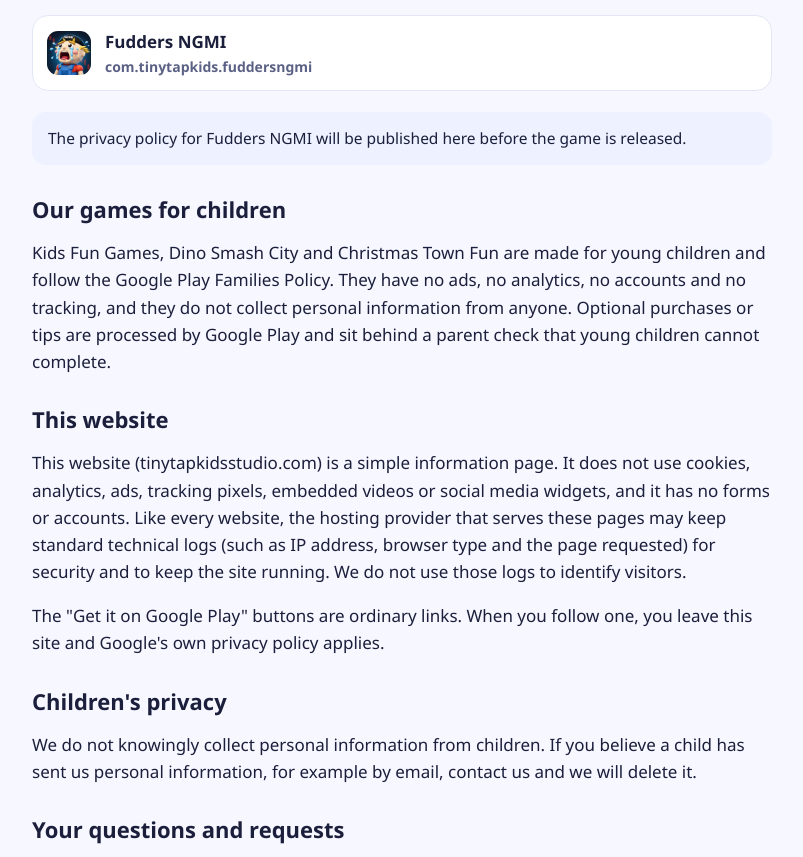
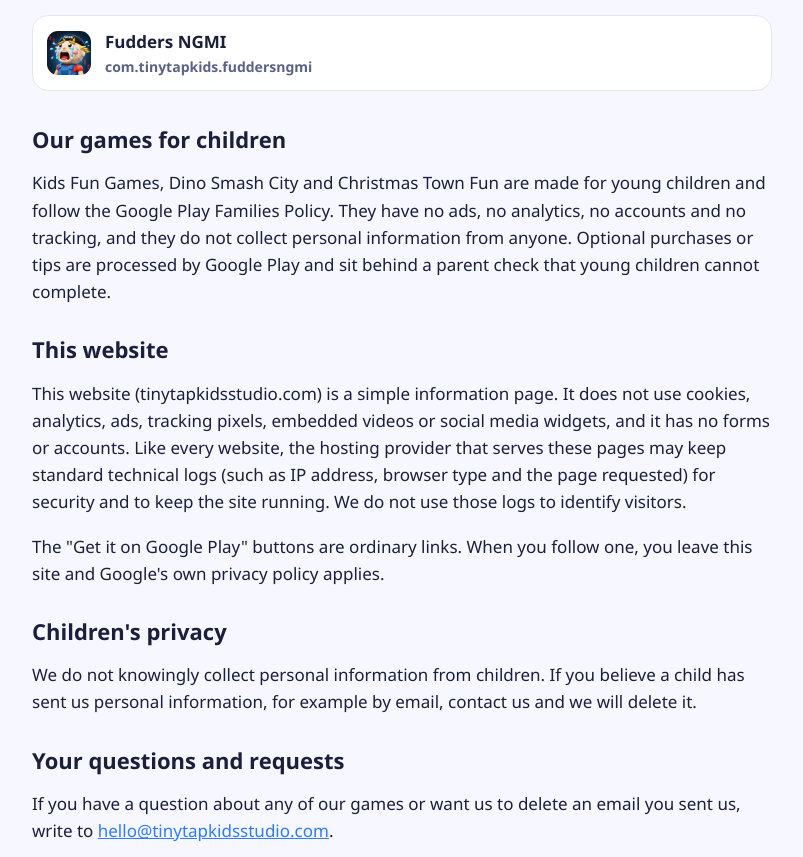
Before and after one commit to hirena85/tinytapkidsstudio-site, a plain HTML site: page privacy/index.html in a window 1280 px wide. Shown: the part 1170-2027 px from the top of the page, without its empty margins (238-1041 px from the left). Drawn offline with Linux system fonts and the light colour scheme.

Commit message:
Privacy page: drop the 'Fudders policy coming' note
Co-Authored-By: Claude Opus 5.5 <noreply@anthropic.com>

```diff
--- a/privacy/index.html
+++ b/privacy/index.html
@@ -50,7 +50,6 @@
 <li><a href="deep-glow/"><img src="../img/deep-glow-icon.webp" alt="" width="44" height="44"><div>Deep Glow<span>com.tinytapkids.deepglow</span></div></a></li>
 <li><a href="fudders-ngmi/"><img src="../img/fudders-ngmi-icon.webp" alt="" width="44" height="44"><div>Fudders NGMI<span>com.tinytapkids.fuddersngmi</span></div></a></li>
   </ul>
-  <p class="note">The privacy policy for Fudders NGMI will be published here before the game is released.</p>
 
   <h2>Our games for children</h2>
   <p>Kids Fun Games, Dino Smash City and Christmas Town Fun are made for young children and follow the Google Play Families Policy. They have no ads, no analytics, no accounts and no tracking, and they do not collect personal information from anyone. Optional purchases or tips are processed by Google Play and sit behind a parent check that young children cannot complete.</p>
```
